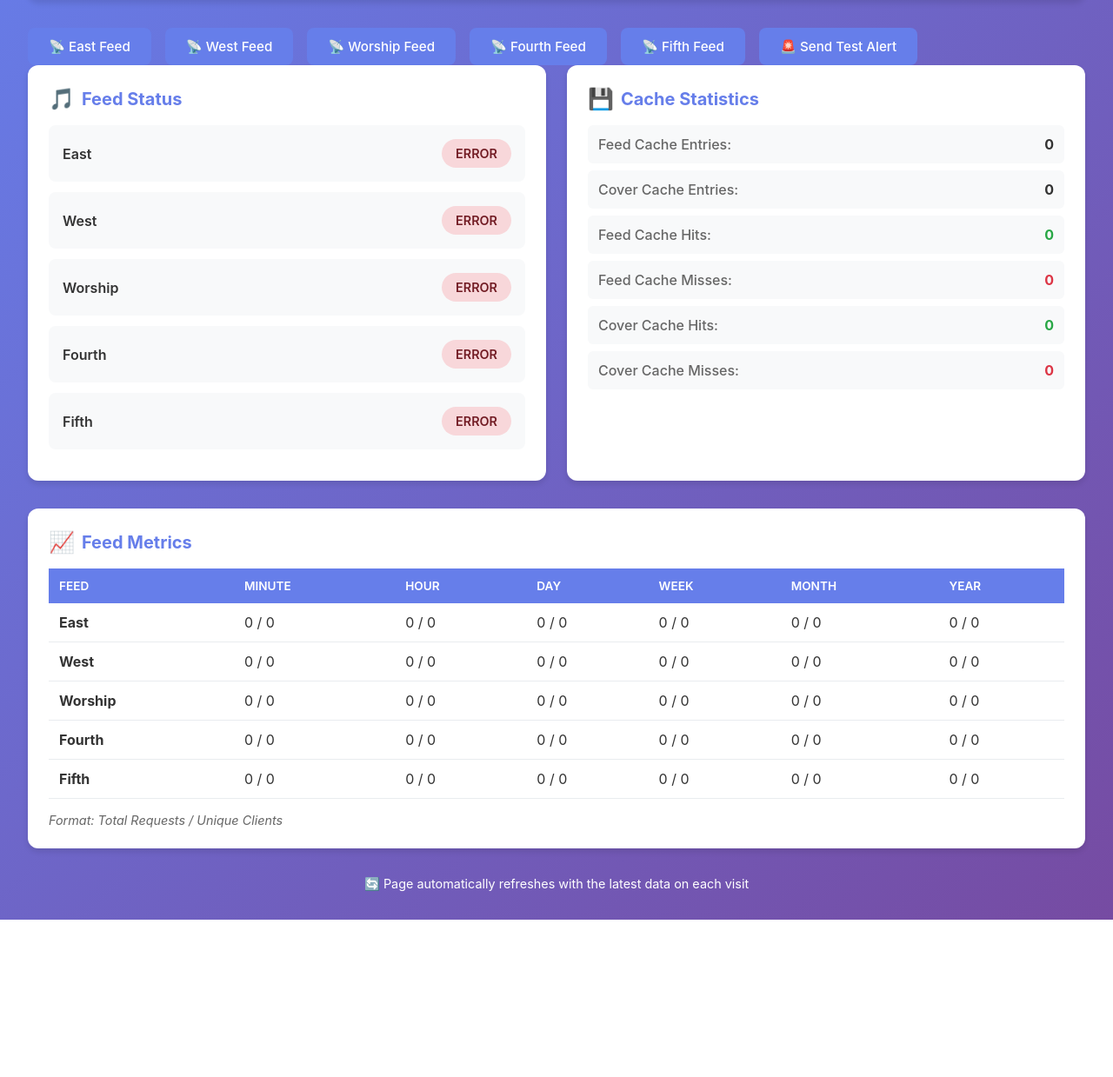
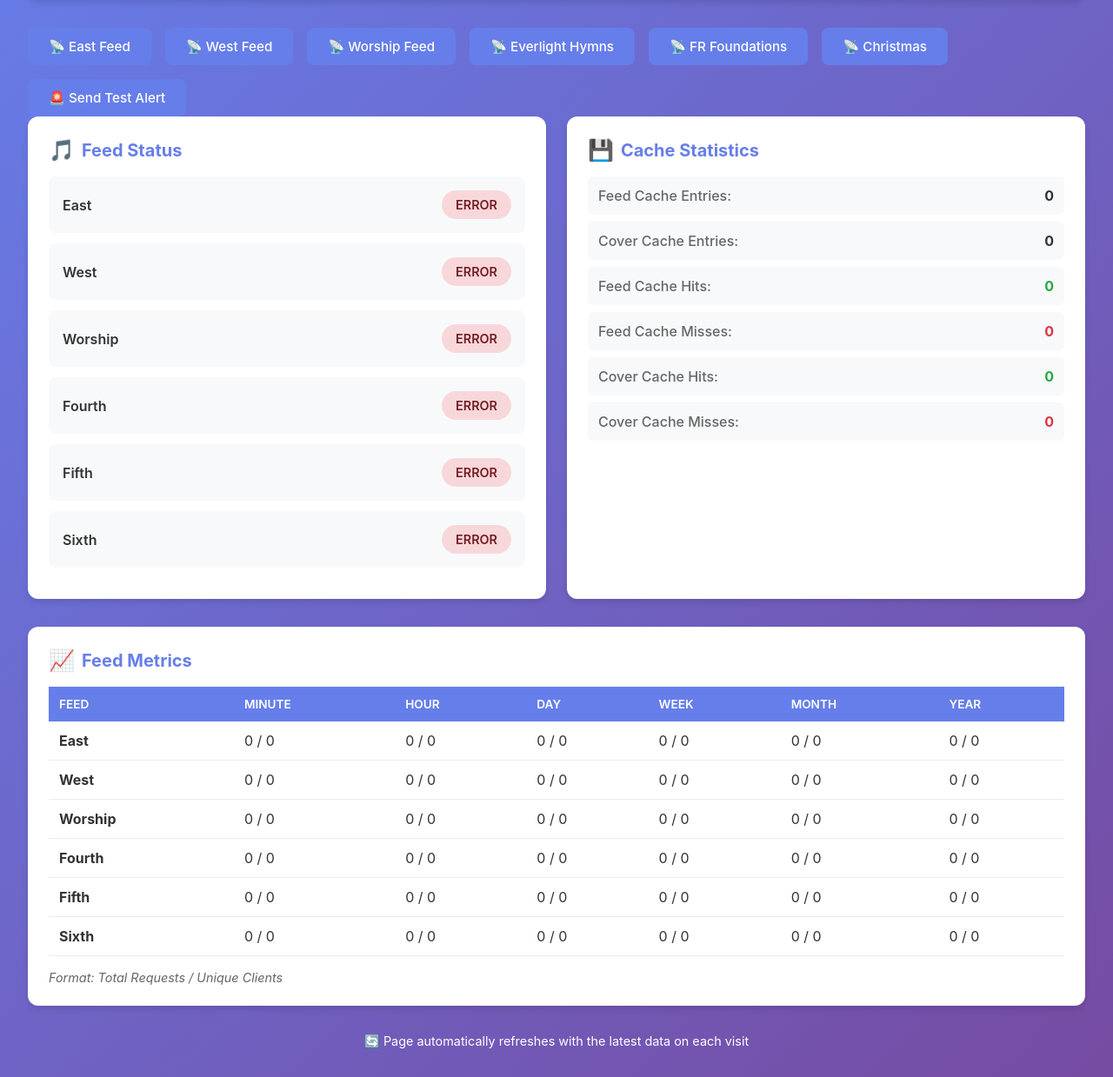
Before and after one commit to Nreed18/JSON_CHANGER, a FastAPI app: page /admin/dashboard in a window 1280 px wide. Shown: the part 154-1393 px from the top of the page at 87% size. Before the commit the page ends 1212 px from the top, so only its background shows below. Run offline with FastAPI, Linux system fonts and the light colour scheme; data that the repository does not hold is empty.

Commit message:
URLS added a code update for latency monitoring and improved admin dashboard.

```diff
--- a/latency_monitor.py
+++ b/latency_monitor.py
@@ -10,16 +10,14 @@
     "west": "https://metadata.fr-infra.com/west-feed.json",
     "worship": "https://metadata.fr-infra.com/worship-feed.json",
     "fourth": "https://metadata.fr-infra.com/fourth-feed.json",
-    "fifth": "https://metadata.fr-infra.com/fifth-feed.json"
+    "fifth": "https://metadata.fr-infra.com/fifth-feed.json",
+    "sixth": "https://metadata.fr-infra.com/sixth-feed.json"
 }
 
 def send_pagerduty_alert(feed_name, latency):
     summary = f"🚨 {feed_name.capitalize()} metadata feed response time error ({latency:.2f}s)"
     payload = {
         "routing_key": PAGERDUTY_KEY,
-
-        "routing_key": f"{PAGERDUTY_KEY}",
-
         "event_action": "trigger",
         "payload": {
             "summary": summary,
--- a/main.py
+++ b/main.py
@@ -5,6 +5,7 @@
 from fastapi.security import HTTPBasic, HTTPBasicCredentials
 from datetime import datetime
 from pytz import timezone
+from contextlib import asynccontextmanager
 import httpx
 import asyncio
 import json
@@ -13,7 +14,6 @@
 import csv
 import redis.asyncio as redis
 import hashlib
-import requests
 import secrets
 import functools
 import re
@@ -22,23 +22,18 @@
 from sacad.cover import CoverSourceResult
 from typing import Dict, Optional
 
-app = FastAPI()
-templates = Jinja2Templates(directory="templates")
-security = HTTPBasic()
-
-USERNAME = os.getenv("ADMIN_USER", "admin")
-PASSWORD = os.getenv("ADMIN_PASSWORD", "familyradio2025")
-PAGERDUTY_KEY = os.getenv("PD_ROUTING_KEY", "be2800efd3ac410fc05d30cea86764f9")
-
 logging.basicConfig(level=logging.INFO)
 logging.getLogger("httpx").setLevel(logging.WARNING)
 
-app.add_middleware(
-    CORSMiddleware,
-    allow_origins=["*"],
-    allow_methods=["*"],
-    allow_headers=["*"]
-)
+USERNAME = os.getenv("ADMIN_USER")
+PASSWORD = os.getenv("ADMIN_PASSWORD")
+PAGERDUTY_KEY = os.getenv("PD_ROUTING_KEY")
+
+# Validate required environment variables
+if not USERNAME or not PASSWORD:
+    logging.warning("ADMIN_USER and ADMIN_PASSWORD environment variables not set. Admin features will be disabled.")
+if not PAGERDUTY_KEY:
+    logging.warning("PD_ROUTING_KEY environment variable not set. PagerDuty alerts will be disabled.")
 
 REDIS_HOST = os.getenv("REDIS_HOST", "localhost")
 REDIS_PORT = int(os.getenv("REDIS_PORT", "6379"))
@@ -51,6 +46,47 @@
 album_lookup = {}
 # Normalized mapping {(normalized_artist, normalized_title): album}
 album_lookup_normalized = {}
+
+# ---------------------------------------------------------------------------
+# Normalization Functions - Must be defined before use
+# ---------------------------------------------------------------------------
+
+def _strip_accents(value: str) -> str:
+    """Return a lowercase representation without accents."""
+    normalized = unicodedata.normalize("NFKD", value)
+    return "".join(ch for ch in normalized if not unicodedata.combining(ch))
+
+
+def _normalize_whitespace(text: str) -> str:
+    return re.sub(r"\s+", " ", text).strip()
+
+
+def normalize_artist(artist: str) -> str:
+    artist = _strip_accents(artist).lower()
+    artist = artist.replace("&", " and ")
+    artist = re.sub(r"^the\s+", "", artist)
+    artist = re.sub(r"[^a-z0-9]+", " ", artist)
+    return _normalize_whitespace(artist)
+
+
+def _remove_featured(text: str) -> str:
+    return re.sub(r"\b(feat\.?|ft\.?|featuring)\b.*", "", text, flags=re.IGNORECASE)
+
+
+def normalize_title(title: str) -> str:
+    title = _strip_accents(title)
+    title = _remove_featured(title)
+    title = re.sub(r"[\(\[].*?[\)\]]", "", title)
+    title = re.sub(r"\s+[-–—]\s+.*", "", title)
+    title = re.sub(r"[^a-zA-Z0-9]+", " ", title)
+    return _normalize_whitespace(title.lower())
+
+
+def normalize_album(album: str) -> str:
+    album = _strip_accents(album).lower()
+    album = album.replace("&", " and ")
+    album = re.sub(r"[^a-z0-9]+", " ", album)
+    return _normalize_whitespace(album)
 
 # ---------------------------------------------------------------------------
 # Manual podcast metadata overrides.
@@ -216,11 +252,14 @@
 # application will still run but caching/metrics will be disabled.
 rdb_available = True
 
-@app.on_event("startup")
-async def check_redis_connection():
+@asynccontextmanager
+async def lifespan(app: FastAPI):
+    """Lifespan context manager for startup and shutdown events."""
     global rdb, rdb_available
+    # Startup
     try:
         await rdb.ping()
+        logging.info("Redis connection successful")
     except Exception as e:
         logging.warning(f"Redis unavailable: {e}. Running without cache/metrics.")
         rdb = None
@@ -228,43 +267,26 @@
     # Load CSV after Redis check so we don't block startup
     load_album_lookup(ALBUM_LOOKUP_CSV)
 
-def _strip_accents(value: str) -> str:
-    """Return a lowercase representation without accents."""
-    normalized = unicodedata.normalize("NFKD", value)
-    return "".join(ch for ch in normalized if not unicodedata.combining(ch))
+    yield
 
+    # Shutdown
+    if rdb_available and rdb:
+        await rdb.close()
+        logging.info("Redis connection closed")
 
-def _normalize_whitespace(text: str) -> str:
-    return re.sub(r"\s+", " ", text).strip()
+app = FastAPI(lifespan=lifespan)
+templates = Jinja2Templates(directory="templates")
+security = HTTPBasic()
 
-
-def normalize_artist(artist: str) -> str:
-    artist = _strip_accents(artist).lower()
-    artist = artist.replace("&", " and ")
-    artist = re.sub(r"^the\s+", "", artist)
-    artist = re.sub(r"[^a-z0-9]+", " ", artist)
-    return _normalize_whitespace(artist)
-
-
-def _remove_featured(text: str) -> str:
-    return re.sub(r"\b(feat\.?|ft\.?|featuring)\b.*", "", text, flags=re.IGNORECASE)
-
-
-def normalize_title(title: str) -> str:
-    title = _strip_accents(title)
-    title = _remove_featured(title)
-    title = re.sub(r"[\(\[].*?[\)\]]", "", title)
-    title = re.sub(r"\s+[-–—]\s+.*", "", title)
-    title = re.sub(r"[^a-zA-Z0-9]+", " ", title)
-    return _normalize_whitespace(title.lower())
-
-
-def normalize_album(album: str) -> str:
-    album = _strip_accents(album).lower()
-    album = album.replace("&", " and ")
-    album = re.sub(r"[^a-z0-9]+", " ", album)
-    return _normalize_whitespace(album)
-
+# CORS Configuration - Consider restricting origins in production
+ALLOWED_ORIGINS = os.getenv("ALLOWED_ORIGINS", "*").split(",")
+app.add_middleware(
+    CORSMiddleware,
+    allow_origins=ALLOWED_ORIGINS,
+    allow_methods=["GET", "POST"],
+    allow_headers=["*"],
+    allow_credentials=True
+)
 
 def load_album_lookup(path: str):
     """Load CSV mapping of artist+title to album."""
@@ -473,8 +495,9 @@
   <a class="button" href="/east-feed.json" target="_blank">East Feed (WFME)</a>
   <a class="button" href="/west-feed.json" target="_blank">West Feed (KEAR)</a>
   <a class="button" href="/worship-feed.json" target="_blank">Worship Feed</a>
-  <a class="button" href="/fourth-feed.json" target="_blank">Fourth Feed</a>
-  <a class="button" href="/fifth-feed.json" target="_blank">Fifth Feed</a>
+  <a class="button" href="/fourth-feed.json" target="_blank">Everlight Hymns</a>
+  <a class="button" href="/fifth-feed.json" target="_blank">FR Foundations</a>
+  <a class="button" href="/sixth-feed.json" target="_blank">Christmas</a>
   <br><br>
   <a class="button admin-button" href="/admin/dashboard" target="_blank">📊 Admin Dashboard</a>
   <form action="/admin/test-alert" method="get" target="_blank" style="margin-top: 2rem;">
@@ -486,8 +509,9 @@
 SOURCE_EAST   = "https://yp.cdnstream1.com/metadata/2632_128/last/12.json"
 SOURCE_WEST   = "https://yp.cdnstream1.com/metadata/2638_128/last/12.json"
 SOURCE_THIRD  = "https://yp.cdnstream1.com/metadata/2878_128/last/12.json"
-SOURCE_FOURTH = ""  # TODO: update with real URL
-SOURCE_FIFTH  = ""  # TODO: update with real URL
+SOURCE_FOURTH = "https://yp.cdnstream1.com/metadata/10484_128/last/12.json"  # Everlight Hymns
+SOURCE_FIFTH  = "https://yp.cdnstream1.com/metadata/10483_128/last/12.json"  # FR Foundations
+SOURCE_SIXTH  = "https://yp.cdnstream1.com/metadata/5432_128/last/12.json"   # Christmas
 
 def hash_key(artist: str, title: str) -> str:
     return hashlib.sha1(f"{artist.lower()}|{title.lower()}".encode()).hexdigest()
@@ -534,6 +558,10 @@
     await rdb.incr(key)
 
 async def fetch_tracks(source_url, ttl=30):
+    if not source_url:
+        logging.warning("Empty source URL provided to fetch_tracks")
+        return []
+
     key = f"feed:{source_url}"
     if rdb_available:
         try:
@@ -558,7 +586,7 @@
                     pass
             return data
     except Exception as e:
-        logging.error(f"[ERROR] Fetch failed: {e}")
+        logging.error(f"[ERROR] Fetch failed for {source_url}: {e}")
         return []
 
 async def sacad_search_url(artist: str, album: str, size: int = 450, tol: int = 25) -> str:
@@ -802,6 +830,14 @@
     await increment_metrics("fifth", client_id)
     data = await fetch_tracks(SOURCE_FIFTH)
     return JSONResponse({"nowPlaying": await to_spec_format(data)})
+
+@app.get("/sixth-feed.json")
+async def feed_sixth(request: Request):
+    client_id = get_client_id(request)
+    await increment_metrics("sixth", client_id)
+    data = await fetch_tracks(SOURCE_SIXTH)
+    return JSONResponse({"nowPlaying": await to_spec_format(data)})
+
 @app.get("/admin/dashboard", response_class=HTMLResponse)
 async def admin_dashboard(request: Request):
 
@@ -836,13 +872,14 @@
         except Exception:
             return (False, [])
 
-    feeds = ["east", "west", "worship", "fourth", "fifth"]
+    feeds = ["east", "west", "worship", "fourth", "fifth", "sixth"]
     feed_urls = [
         SOURCE_EAST,
         SOURCE_WEST,
         SOURCE_THIRD,
         SOURCE_FOURTH,
         SOURCE_FIFTH,
+        SOURCE_SIXTH,
     ]
     metrics = await asyncio.gather(*(get_feed_metrics(f) for f in feeds))
     health_checks = await asyncio.gather(*(feed_health(url) for url in feed_urls))
@@ -874,6 +911,7 @@
             last_feed_check_worship = await rdb.get('last_feed_check:worship')
             last_feed_check_fourth = await rdb.get('last_feed_check:fourth')
             last_feed_check_fifth = await rdb.get('last_feed_check:fifth')
+            last_feed_check_sixth = await rdb.get('last_feed_check:sixth')
         except Exception:
             cache_feed_keys = []
             cache_cover_keys = []
@@ -882,6 +920,7 @@
             last_feed_check = last_feed_check_east = None
             last_feed_check_west = last_feed_check_worship = None
             last_feed_check_fourth = last_feed_check_fifth = None
+            last_feed_check_sixth = None
             logging.warning("Redis became unavailable during dashboard request")
     else:
         cache_feed_keys = []
@@ -891,6 +930,7 @@
         last_feed_check = last_feed_check_east = None
         last_feed_check_west = last_feed_check_worship = None
         last_feed_check_fourth = last_feed_check_fifth = None
+        last_feed_check_sixth = None
 
     metrics_dict = {
         "timestamp": now,
@@ -914,7 +954,8 @@
         "last_feed_check_west": last_feed_check_west,
         "last_feed_check_worship": last_feed_check_worship,
         "last_feed_check_fourth": last_feed_check_fourth,
-        "last_feed_check_fifth": last_feed_check_fifth
+        "last_feed_check_fifth": last_feed_check_fifth,
+        "last_feed_check_sixth": last_feed_check_sixth
     }
 
     return templates.TemplateResponse(
@@ -924,15 +965,22 @@
 
 @app.get("/admin/test-alert")
 async def trigger_test_alert(credentials: HTTPBasicCredentials = Depends(security)):
-    if not (
-        secrets.compare_digest(credentials.username, USERNAME) and
-        secrets.compare_digest(credentials.password, PASSWORD)
-    ):
+    # Check if credentials are configured
+    if not USERNAME or not PASSWORD:
+        return JSONResponse(status_code=503, content={"detail": "Admin authentication not configured"})
+
+    # Validate credentials - must use 'and' not 'or'
+    username_valid = secrets.compare_digest(credentials.username, USERNAME)
+    password_valid = secrets.compare_digest(credentials.password, PASSWORD)
+
+    if not (username_valid and password_valid):
         return JSONResponse(status_code=401, content={"detail": "Unauthorized"})
 
-    pagerduty_key = PAGERDUTY_KEY
+    if not PAGERDUTY_KEY:
+        return JSONResponse(status_code=503, content={"detail": "PagerDuty not configured"})
+
     payload = {
-        "routing_key": pagerduty_key,
+        "routing_key": PAGERDUTY_KEY,
         "event_action": "trigger",
         "payload": {
             "summary": "🚨 Manual test alert triggered from FastAPI admin page",
@@ -944,7 +992,9 @@
     }
 
     try:
-        r = requests.post("https://events.pagerduty.com/v2/enqueue", json=payload, timeout=5)
-        return {"status": "sent", "response": r.status_code}
+        async with httpx.AsyncClient(timeout=5) as client:
+            r = await client.post("https://events.pagerduty.com/v2/enqueue", json=payload)
+            return {"status": "sent", "response": r.status_code}
     except Exception as e:
+        logging.error(f"Failed to send PagerDuty alert: {e}")
         return {"status": "error", "message": str(e)}
--- a/requirements.txt
+++ b/requirements.txt
@@ -6,5 +6,3 @@
 redis
 jinja2
 sacad
-flask
-flask-cors
--- a/templates/admin_dashboard.html
+++ b/templates/admin_dashboard.html
@@ -238,12 +238,13 @@
         </div>
 
         <div class="quick-links">
-            <a href="{{ url_for('feed_east') }}" target="_blank">📡 East Feed</a>
-            <a href="{{ url_for('feed_west') }}" target="_blank">📡 West Feed</a>
-            <a href="{{ url_for('feed_worship') }}" target="_blank">📡 Worship Feed</a>
-            <a href="{{ url_for('feed_fourth') }}" target="_blank">📡 Fourth Feed</a>
-            <a href="{{ url_for('feed_fifth') }}" target="_blank">📡 Fifth Feed</a>
-            <a href="{{ url_for('trigger_test_alert') }}" target="_blank">🚨 Send Test Alert</a>
+            <a href="/east-feed.json" target="_blank">📡 East Feed</a>
+            <a href="/west-feed.json" target="_blank">📡 West Feed</a>
+            <a href="/worship-feed.json" target="_blank">📡 Worship Feed</a>
+            <a href="/fourth-feed.json" target="_blank">📡 Everlight Hymns</a>
+            <a href="/fifth-feed.json" target="_blank">📡 FR Foundations</a>
+            <a href="/sixth-feed.json" target="_blank">📡 Christmas</a>
+            <a href="/admin/test-alert" target="_blank">🚨 Send Test Alert</a>
         </div>
 
         <div class="grid">
```
